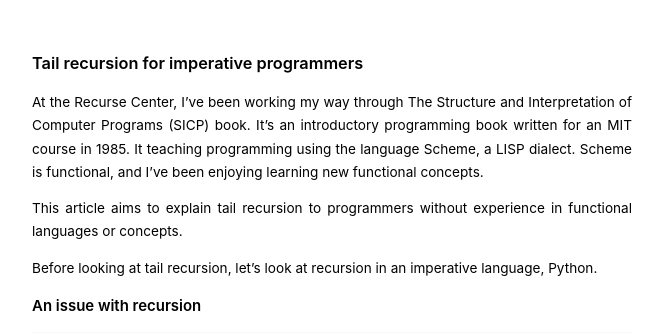
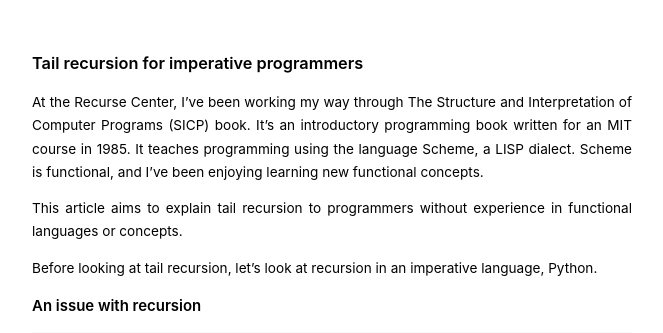
Before and after one commit to jamesroutley/routley.io, a Jekyll site: the page built from tech/_posts/2017-06-04-tail-recursion.md, in a window 1280 px wide and 900 px high. Shown: the top 333 px of the window, without its empty margins (308-971 px from the left). Built offline with Jekyll 4.4.1, drawn with Linux system fonts in a browser that asks for light colours; some of the changed text lies outside the part shown.

Commit message:
fixup! Add tail recursion post

```diff
--- a/tech/_posts/2017-06-04-tail-recursion.md
+++ b/tech/_posts/2017-06-04-tail-recursion.md
@@ -5,7 +5,7 @@
 
 At the Recurse Center, I've been working my way through The Structure and
 Interpretation of Computer Programs (SICP) book. It's an introductory
-programming book written for an MIT course in 1985. It teaching programming
+programming book written for an MIT course in 1985. It teaches programming
 using the language Scheme, a LISP dialect. Scheme is functional, and I've
 been enjoying learning new functional concepts.
 
```
Also changed, not shown: other parts of tech/_posts/2017-06-04-tail-recursion.md (+2 -1 lines).
